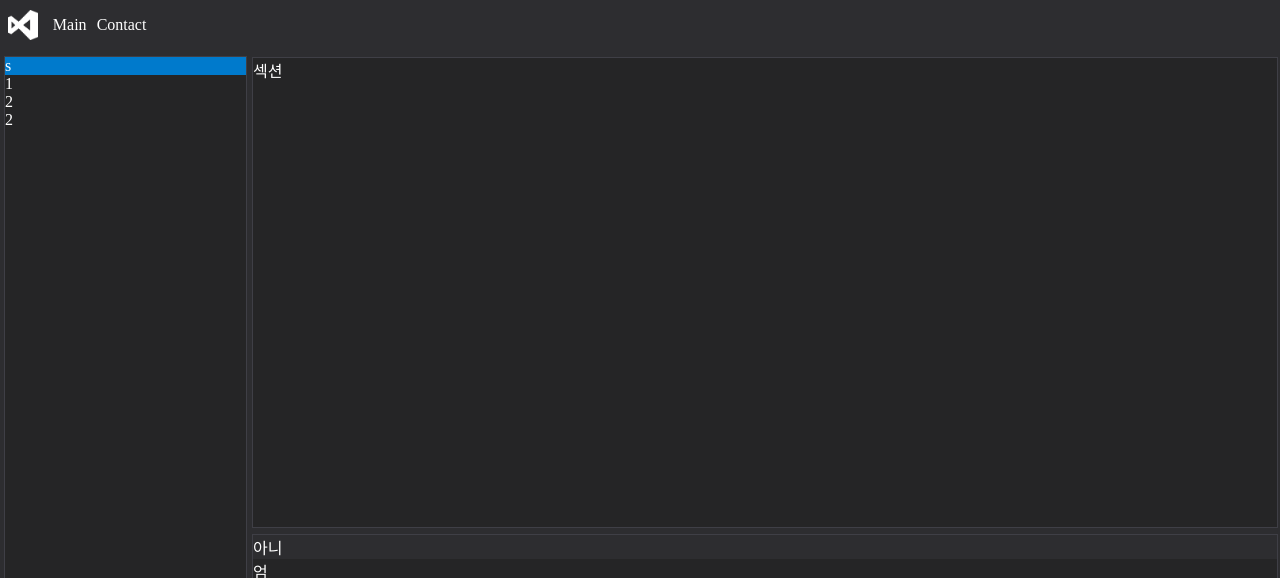
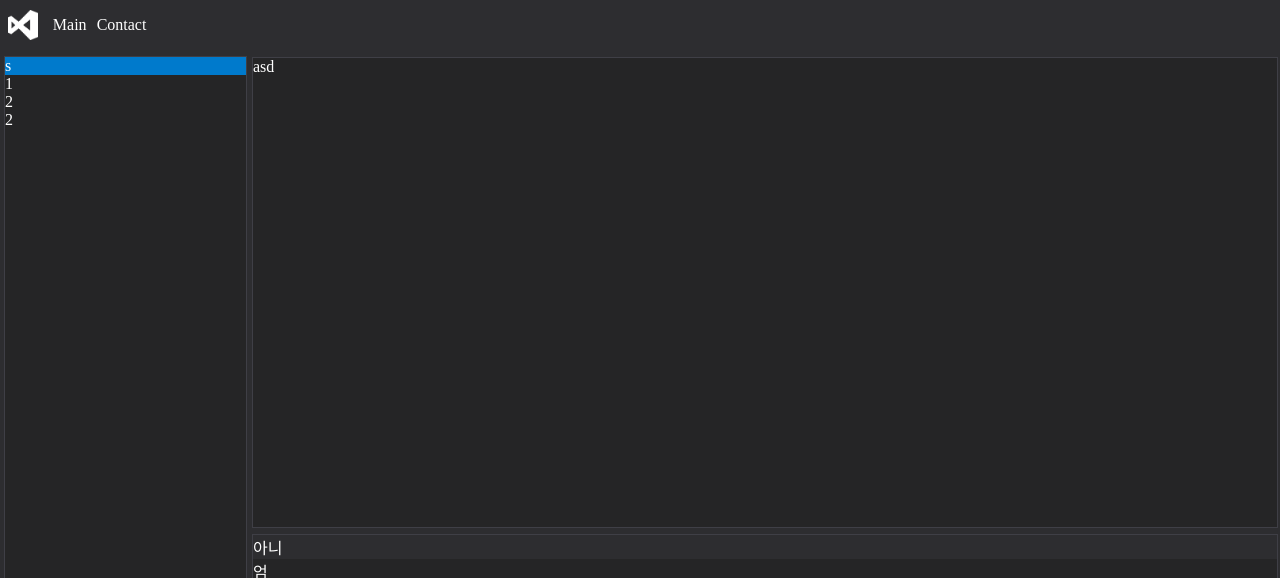
Before and after one commit to JoonSimJoon/2021portfolio, a React (Create React App) app: page / in a window 1280 px wide. Shown: the top 578 px of the page. Built offline with nearby package versions, Linux system fonts and the light colour scheme.

Commit message:
20210826

```diff
--- a/src/Components/Section.jsx
+++ b/src/Components/Section.jsx
@@ -14,12 +14,12 @@ border: 1px solid #3f3f46;
 color:#fff;
 `;
 
-
 const Section = props => {
     return (
      <>
         <Wrapper>
-        섹션
+
+         asd
         </Wrapper>
      </>
 );
```
